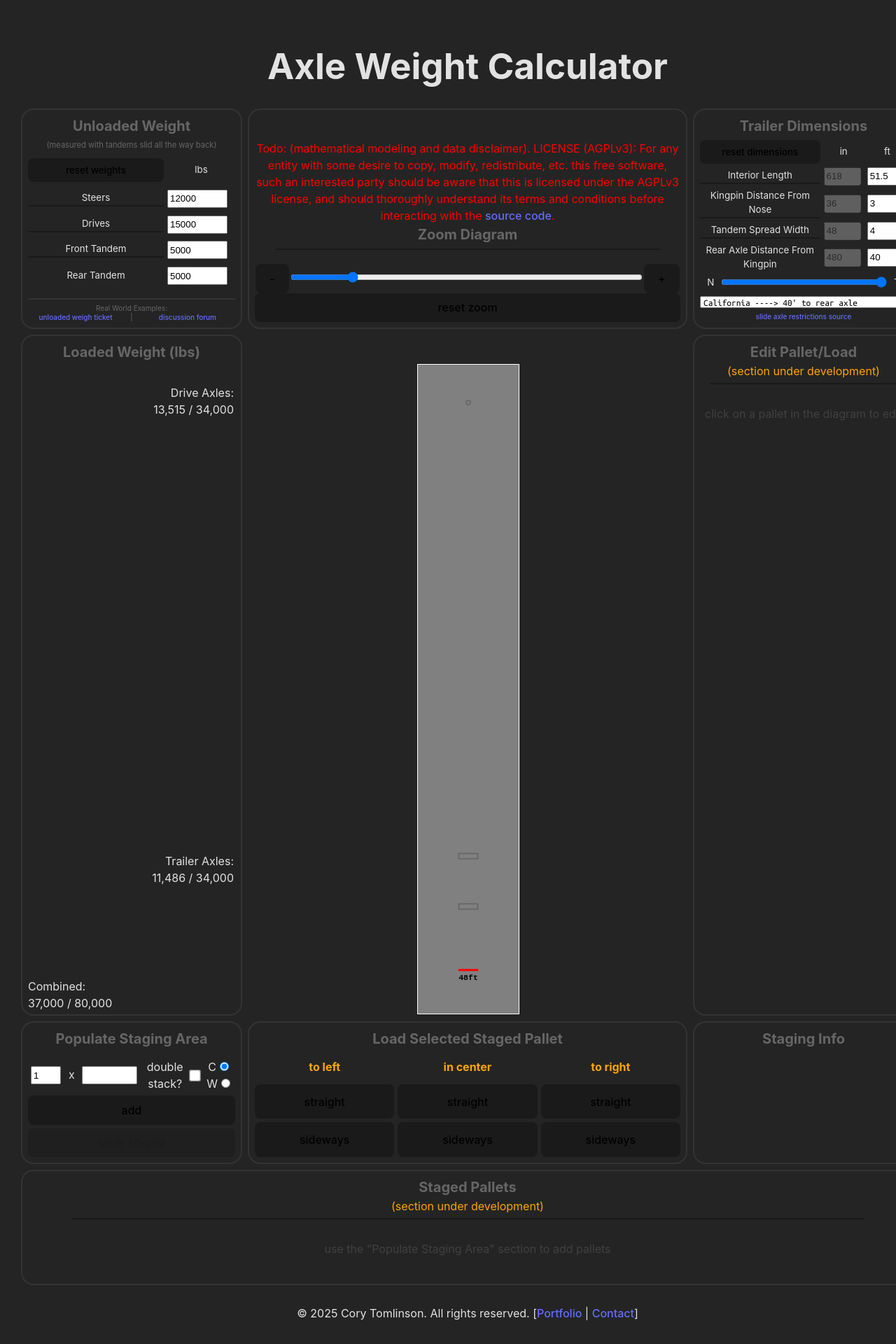
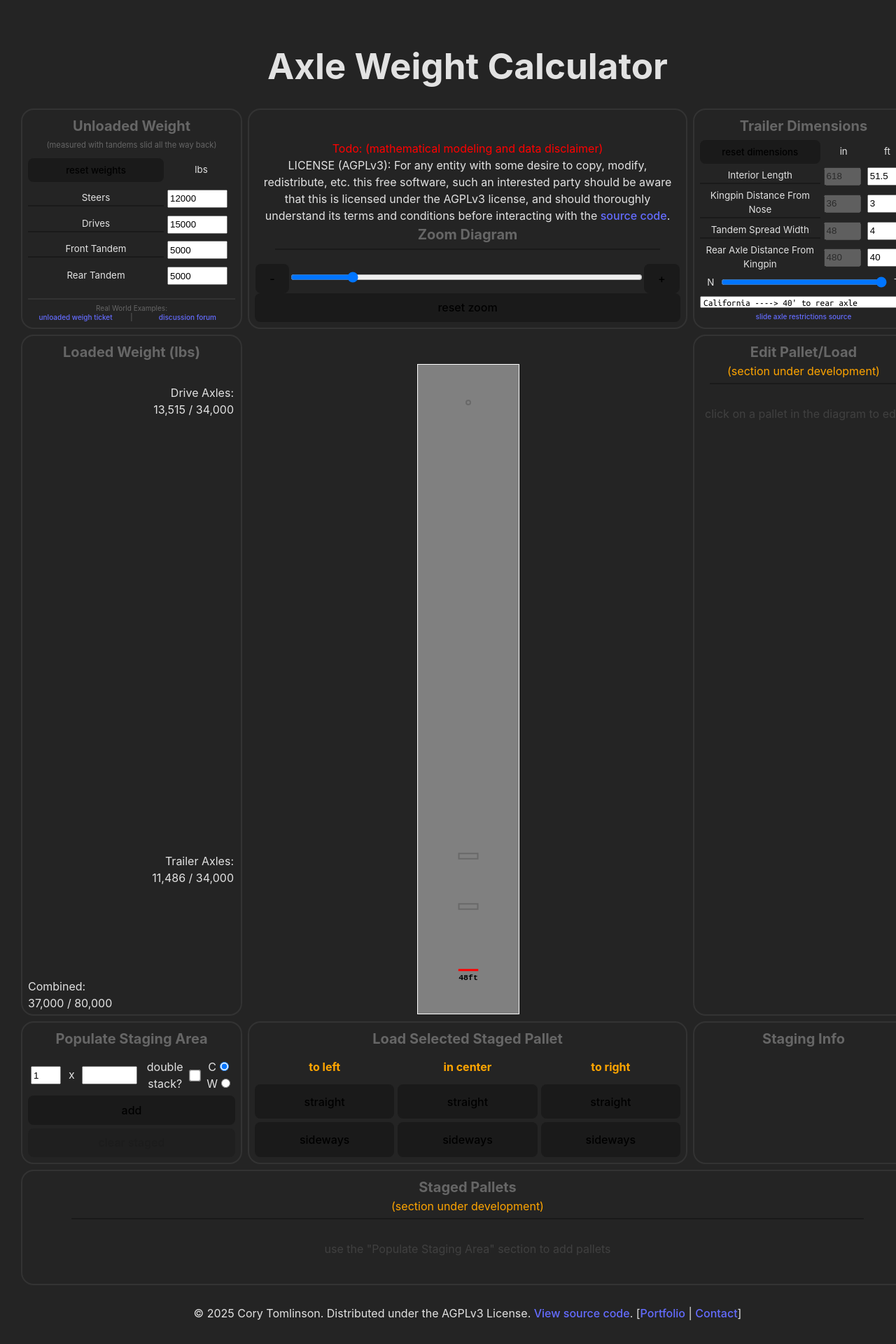
Before and after one commit to PTLux1517/axle-weight-calculator, a React (Vite) app: page / in a window 1280 px wide. Shown: the top 1920 px of the page at 70% size. Built offline with nearby package versions, Linux system fonts and the light colour scheme.

Commit message:
more AGPLv3 license additions

```diff
--- a/src/App.tsx
+++ b/src/App.tsx
@@ -632,9 +632,10 @@ function App() {
             </div>
             {/* ----------------------------------------------------------------- COLUMN 2 ----------------------------------------------------------------- */}
             <div id={"zoom-container"} style={{gridRow: 1, gridColumn: 2}}>
-               <div style={{color: "red"}}>Todo: (mathematical modeling and data disclaimer). LICENSE (AGPLv3): For any entity with some desire to copy, modify, redistribute, etc. this free software,
-                                           such an interested party should be aware that this is licensed under the AGPLv3 license, and should thoroughly understand its terms and conditions before
-                                           interacting with the <a href={"https://github.com/PTLux1517/axle-weight-calculator"} target={"_blank"}>source code</a>.</div>
+               <div style={{color: "red"}}>Todo: (mathematical modeling and data disclaimer)</div>
+               <div>LICENSE (AGPLv3): For any entity with some desire to copy, modify, redistribute, etc. this free software,
+                 such an interested party should be aware that this is licensed under the AGPLv3 license, and should thoroughly understand its terms and conditions before
+                 interacting with the <a href={"https://github.com/PTLux1517/axle-weight-calculator"} target={"_blank"}>source code</a>.</div>
                <label id={"zoom-label"} htmlFor={"zoom"}>Zoom Diagram</label>
                <hr/>
                <div>
@@ -765,7 +766,7 @@ function App() {
             </div>
          </main>
          <footer>
-            <div id="copyright-text">&copy; {new Date().getFullYear()} Cory Tomlinson. All rights reserved. [<a href={"https://ptlux1517.github.io"} target={"_blank"}>Portfolio</a> | <a href={"mailto:cory@ptlux1517.mozmail.com?subject=(Axle%20Weight%20Calculator%20Contact)%3A%20*your%20subject%20here*"} target={"_blank"}>Contact</a>]</div>
+            <div id="copyright-text">&copy; {new Date().getFullYear()} Cory Tomlinson. Distributed under the AGPLv3 License. <a href={"https://github.com/PTLux1517/axle-weight-calculator"} target={"_blank"}>View source code</a>. [<a href={"https://ptlux1517.github.io"} target={"_blank"}>Portfolio</a> | <a href={"mailto:cory@ptlux1517.mozmail.com?subject=(Axle%20Weight%20Calculator%20Contact)%3A%20*your%20subject%20here*"} target={"_blank"}>Contact</a>]</div>
          </footer>
       </>
    )
```
